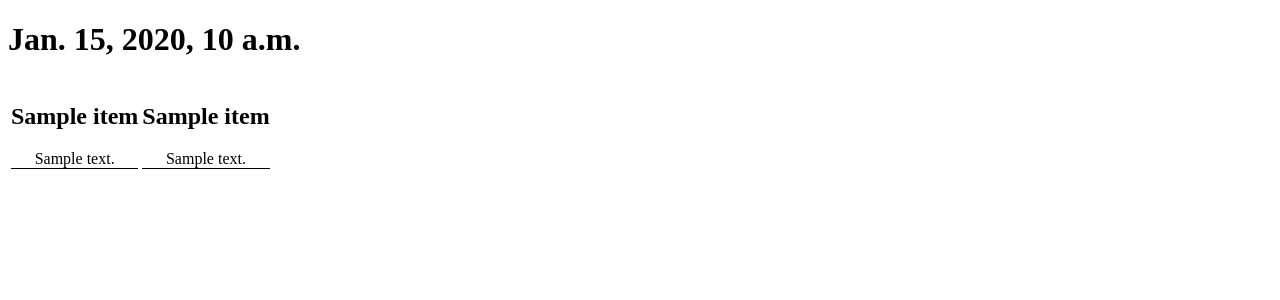
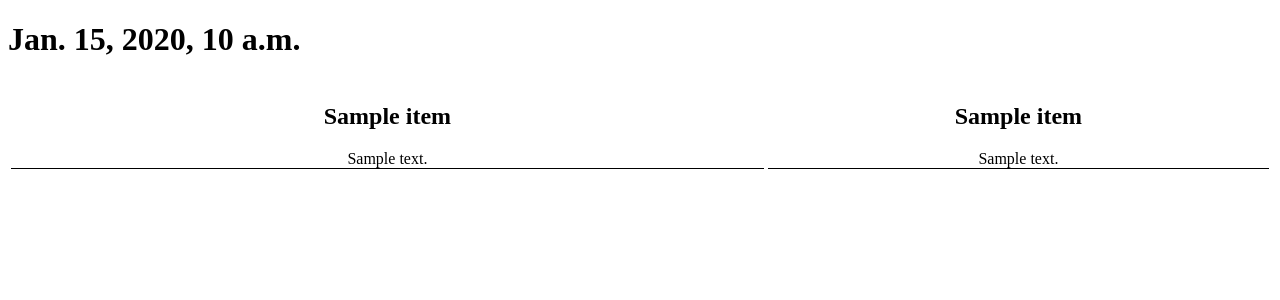
Before and after one commit to swansong/mailchimp, a Django app: template newsletter/templates/newsletter.html in a window 1280 px wide. Shown: the top 300 px of the page. Run offline with Django 3.2, Linux system fonts and the light colour scheme; the template is opened without the code that fills it: most values are stand-ins (such as "Sample title", 1, 10 or a date in 2020).

Commit message:
updated layout a touch for rss and here

```diff
--- a/newsletter/templates/newsletter.html
+++ b/newsletter/templates/newsletter.html
@@ -2,10 +2,10 @@
 <html>
     <body>
     <h1>{{date}}</h1>
-    <div style="align=center; text-align:center">
-    <table>
+    <div style="align:center; text-align:center">
+    <table style="width:100%">
         <tr>
-            <td>
+            <td style="width:60%">
                 {% for section,item in left_sections.items %}
                 {% if item %}
                 <div id='section{{section}}' style='margin-bottom:20px; border-bottom:1px solid black;'>
@@ -26,7 +26,7 @@
                 {% endif %}
                 {% endfor %}
             </td>
-            <td>
+            <td style="width:40%">
                 {% for section,item in right_sections.items %}
                 {% if item %}
                 <div id='section{{section}}' style='margin-bottom:20px; border-bottom:1px solid black;'>
```
Also changed, not shown: newsletter/templates/rss.xml (+4 -4 lines).
